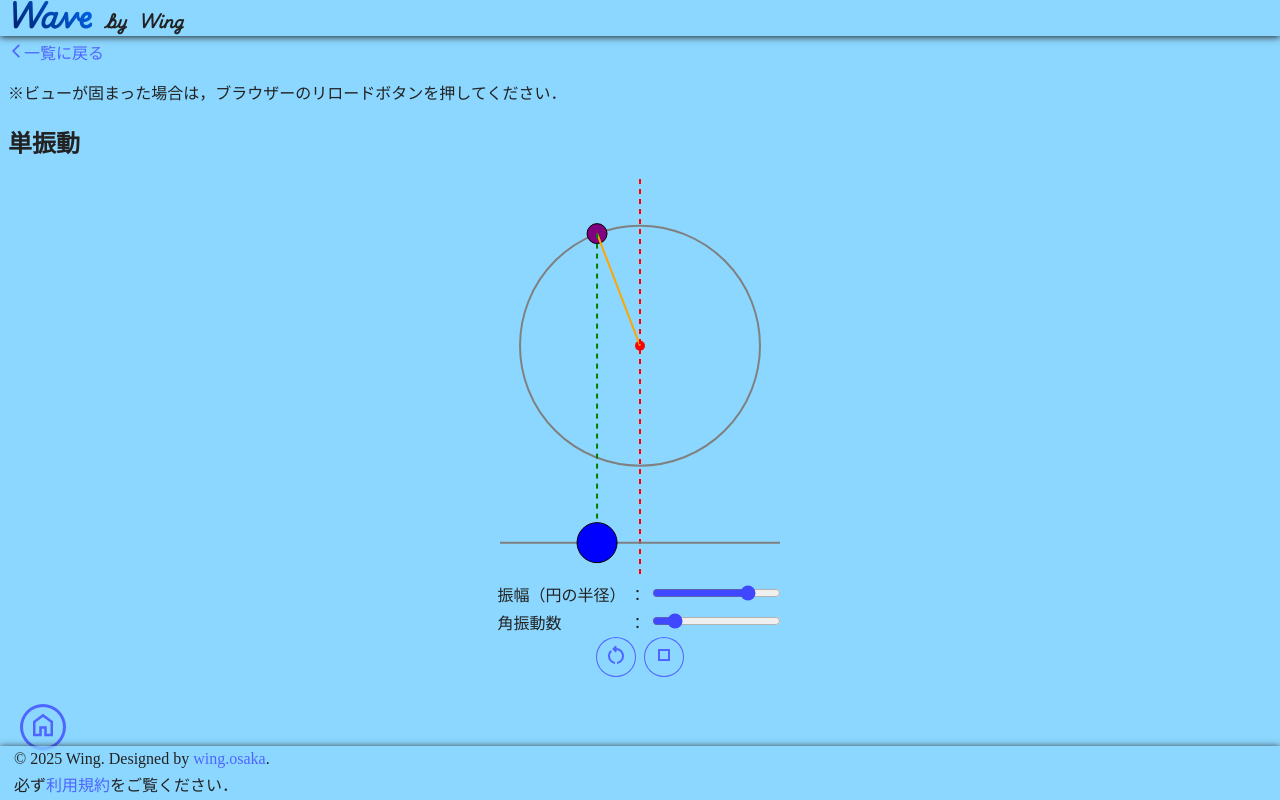
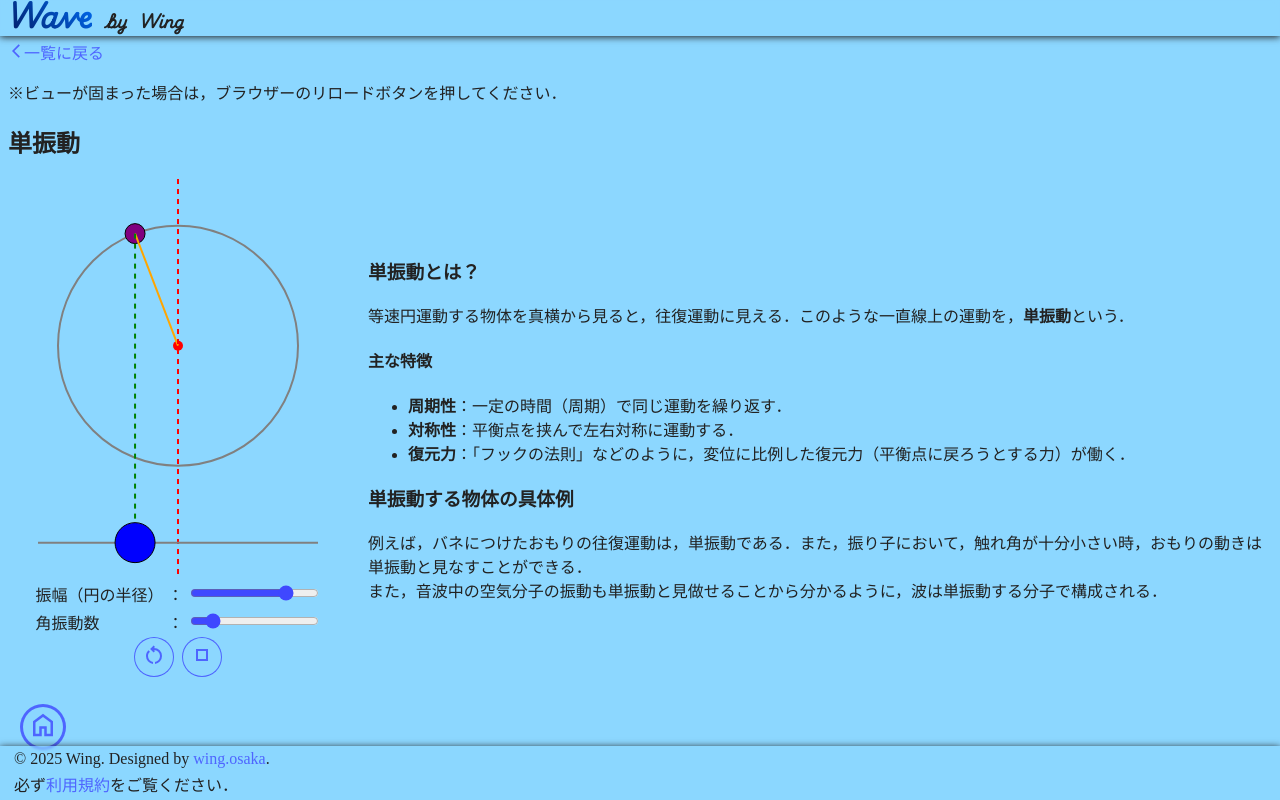
Before and after one commit to te-wing/wave.graphics, a Next.js app: page /wavelayout/tanshindou in a window 1280 px wide. Built offline with nearby package versions, Linux system fonts and the light colour scheme; a web font is replaced by a local one.

Commit message:
説明ができた

```diff
--- a/src/app/wavelayout/tanshindou/page.tsx
+++ b/src/app/wavelayout/tanshindou/page.tsx
@@ -1,5 +1,6 @@
 import type { Metadata } from 'next';
 import OscillationCanvas from './canvas';
+import styles from './tanshindoupage.module.scss';
 
 export const metadata: Metadata = {
   title: '単振動 | Wave App by Wing',
@@ -10,7 +11,26 @@ export default function 縦波と横波() {
   return(
     <>
       <h2>単振動</h2>
-      <OscillationCanvas initialAmplitude={120} initialFrequency={1.5} />
+      <section className={styles.mainSection}>
+        <OscillationCanvas initialAmplitude={120} initialFrequency={1.5} />
+        <div>
+          <h3>単振動とは？</h3>
+          <p>等速円運動する物体を真横から見ると，往復運動に見える．このような一直線上の運動を，<strong>単振動</strong>という．</p>
+          <h4>主な特徴</h4>
+          <p>
+            <ul>
+              <li><strong>周期性</strong>：一定の時間（周期）で同じ運動を繰り返す．</li>
+              <li><strong>対称性</strong>：平衡点を挟んで左右対称に運動する．</li>
+              <li><strong>復元力</strong>：「フックの法則」などのように，変位に比例した復元力（平衡点に戻ろうとする力）が働く．</li>
+            </ul>
+          </p>
+          <h3>単振動する物体の具体例</h3>
+          <p>
+            例えば，バネにつけたおもりの往復運動は，単振動である．また，振り子において，触れ角が十分小さい時，おもりの動きは単振動と見なすことができる．<br />
+            また，音波中の空気分子の振動も単振動と見做せることから分かるように，波は単振動する分子で構成される．
+          </p>
+        </div>
+      </section>
     </>
   )
 }
--- /dev/null
+++ b/src/app/wavelayout/tanshindou/tanshindoupage.module.scss
@@ -0,0 +1,13 @@
+.mainSection {
+  display: flex;
+  flex-direction: column;
+  align-items: center;
+}
+
+@media (min-width: 700px) {
+  .mainSection {
+    flex-direction: row;
+    justify-content: center;
+    gap: 20px;
+  }
+}
```
